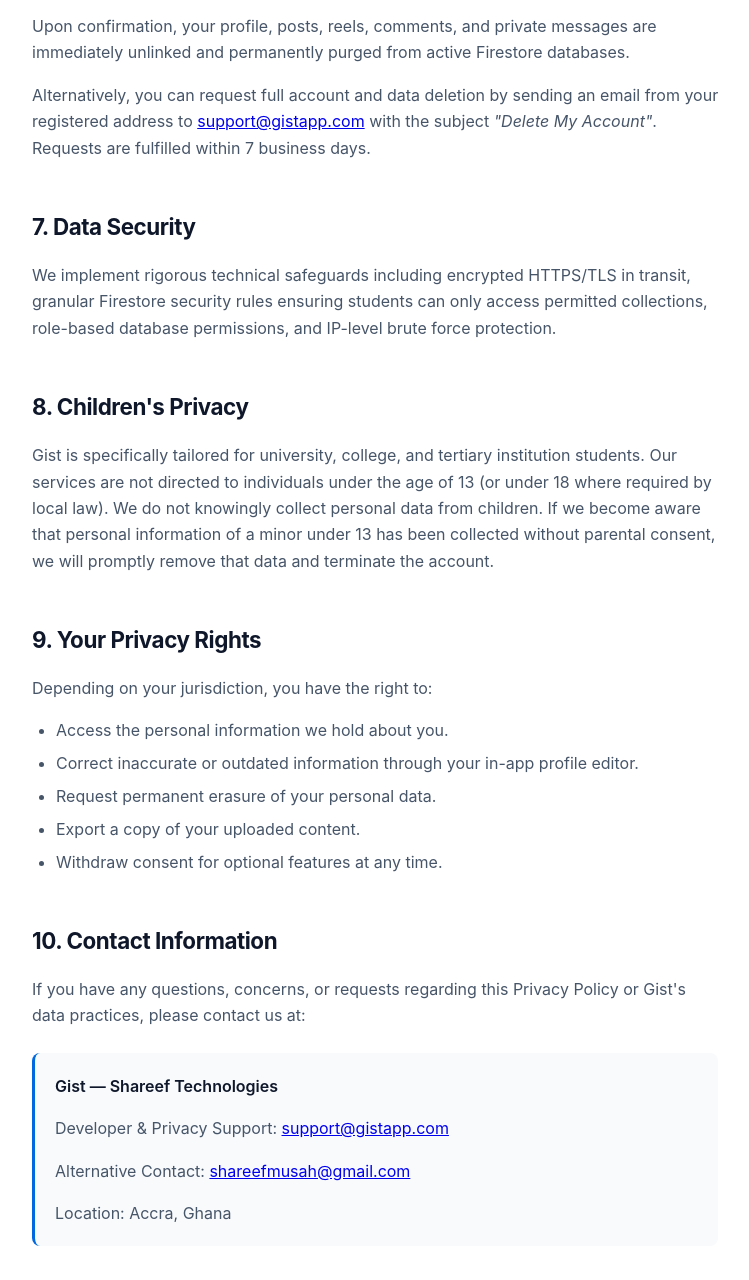
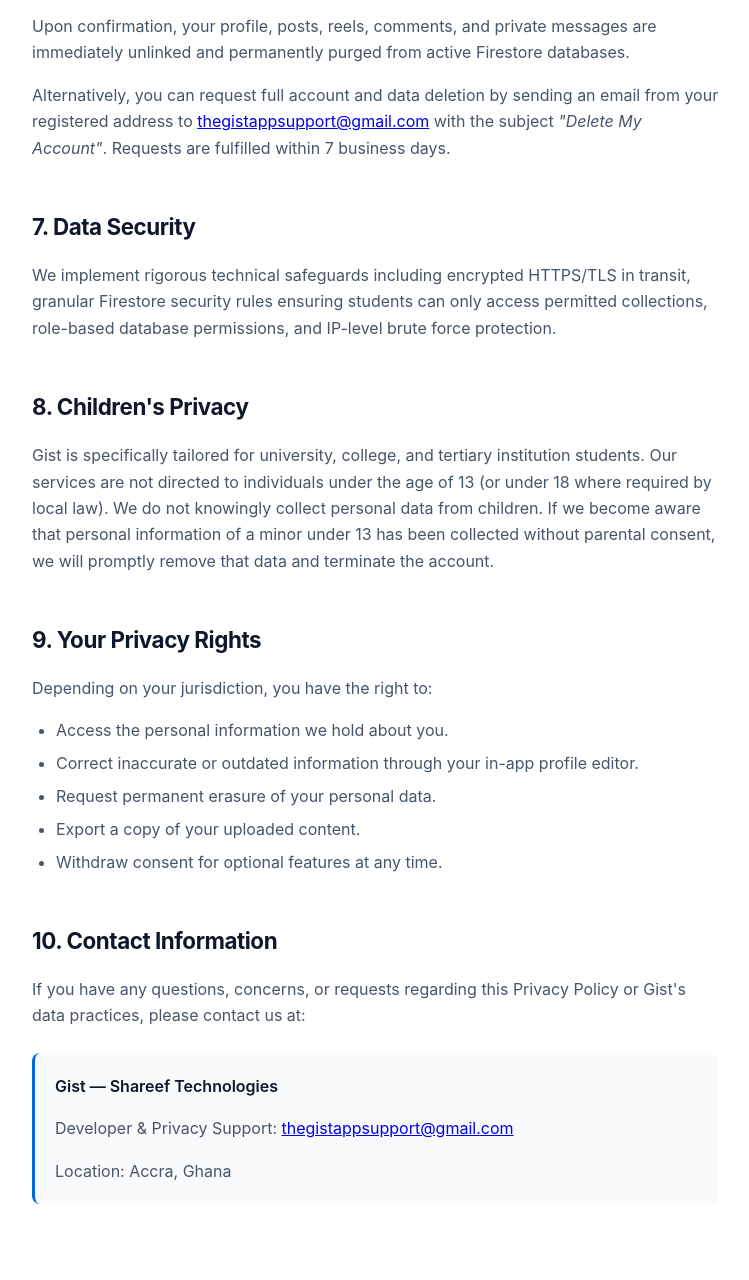
Before and after one commit to shareefmusah/privacy-policy, a plain HTML site: page index.html in a window 1280 px wide. Shown: the part 3240-4520 px from the top of the page, without its empty margins (408-1157 px from the left). Drawn offline with Linux system fonts and the light colour scheme.

Commit message:
docs: update developer contact email to thegistappsupport@gmail.com

```diff
--- a/index.html
+++ b/index.html
@@ -488,7 +488,7 @@
           Upon confirmation, your profile, posts, reels, comments, and private messages are immediately unlinked and permanently purged from active Firestore databases.
         </p>
         <p>
-          Alternatively, you can request full account and data deletion by sending an email from your registered address to <a href="mailto:support@gistapp.com">support@gistapp.com</a> with the subject <em>"Delete My Account"</em>. Requests are fulfilled within 7 business days.
+          Alternatively, you can request full account and data deletion by sending an email from your registered address to <a href="mailto:thegistappsupport@gmail.com">thegistappsupport@gmail.com</a> with the subject <em>"Delete My Account"</em>. Requests are fulfilled within 7 business days.
         </p>
       </section>
 
@@ -525,8 +525,7 @@
         </p>
         <div class="callout">
           <p><strong>Gist — Shareef Technologies</strong></p>
-          <p>Developer &amp; Privacy Support: <a href="mailto:support@gistapp.com">support@gistapp.com</a></p>
-          <p>Alternative Contact: <a href="mailto:shareefmusah@gmail.com">shareefmusah@gmail.com</a></p>
+          <p>Developer &amp; Privacy Support: <a href="mailto:thegistappsupport@gmail.com">thegistappsupport@gmail.com</a></p>
           <p>Location: Accra, Ghana</p>
         </div>
       </section>
```
